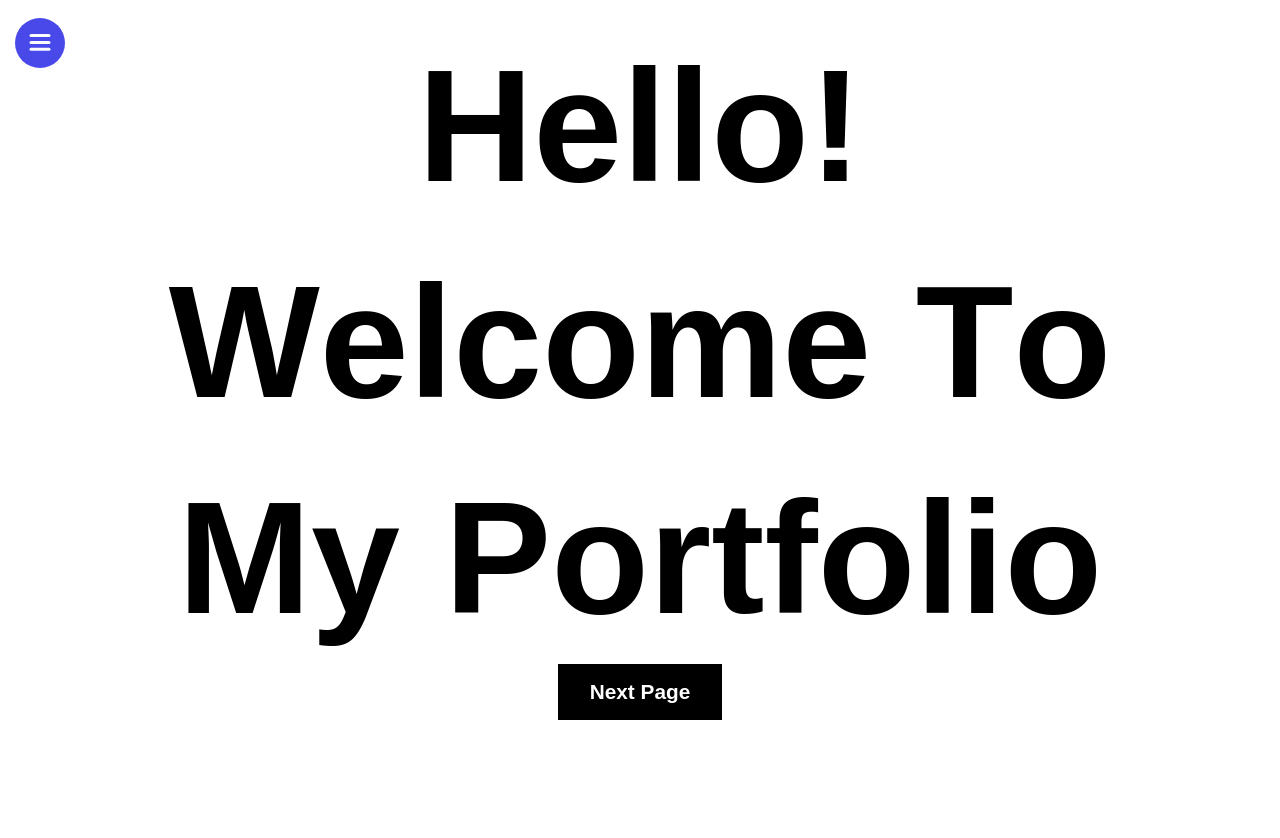
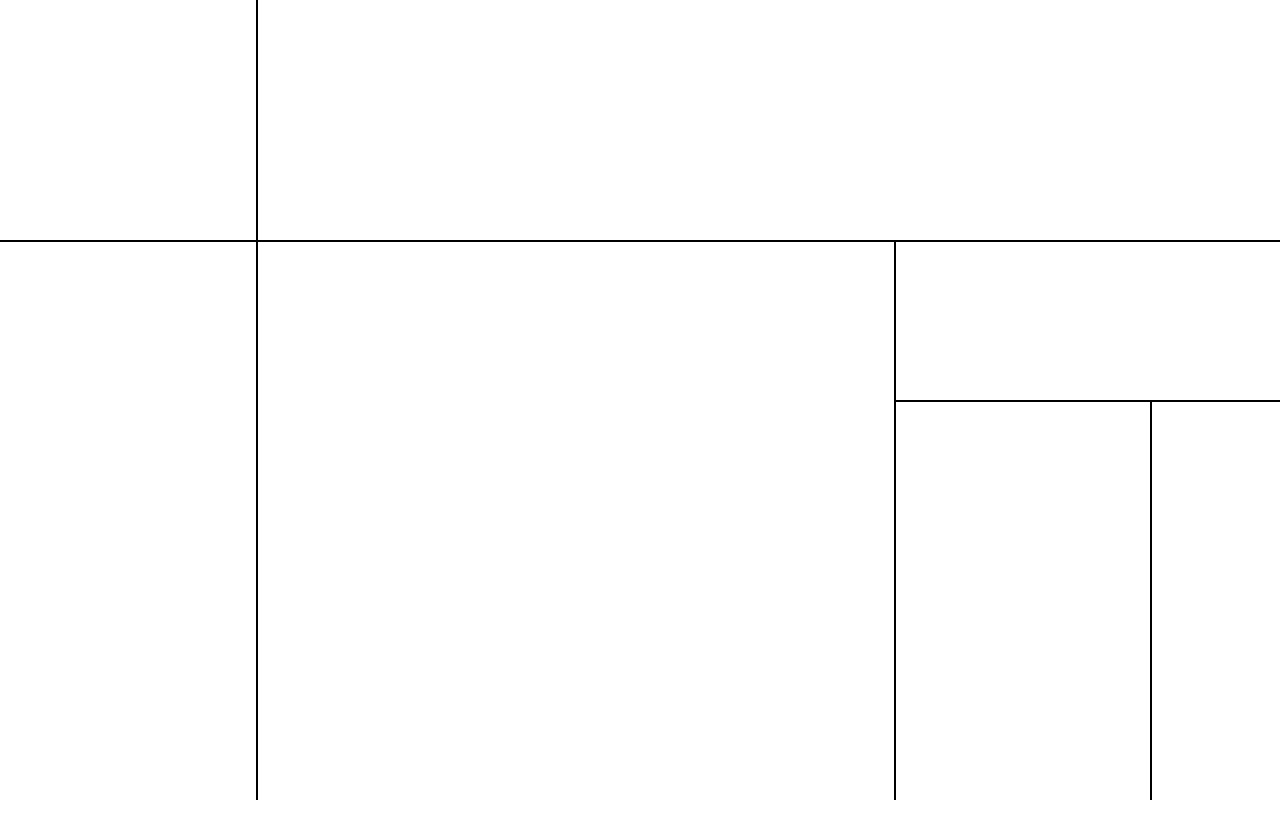
Before and after one commit to gaebonglee/gayoung_portfolio, a React (Create React App) app: page / in a window 1280 px wide. Shown: the top 838 px of the page. After the commit the page ends 800 px from the top, so only its background shows below. Built offline with nearby package versions, Linux system fonts and the light colour scheme.

Commit message:
선 긋기 완료

```diff
--- a/src/App.tsx
+++ b/src/App.tsx
@@ -1,10 +1,11 @@
 import React from "react";
 import "./App.scss";
+import DrawingLines from "./components/me/DrawingLines";
 // import Background from "./components/Background";
 // import Intro from "./pages/Intro";
 // import AboutMe from "./pages/AboutMe";
 // import Projects from "./pages/Projects";
-import IntroPage from "./pages/IntroPage";
+// import IntroPage from "./pages/IntroPage";
 
 const App: React.FC = () => {
   return (
@@ -15,7 +16,8 @@ const App: React.FC = () => {
         <AboutMe />
         <Projects />
       </div> */}
-      <IntroPage />
+      {/* <IntroPage /> */}
+      <DrawingLines />
     </div>
   );
 };
--- /dev/null
+++ b/src/components/button/IntroNext.tsx
@@ -0,0 +1,12 @@
+import React from "react";
+import "../../style/desktop/button/IntroNext.scss";
+
+const IntroNext: React.FC = () => {
+  return (
+    <div>
+      <button className="nextButton">Next Page</button>
+    </div>
+  );
+};
+
+export default IntroNext;
--- a/src/components/intro/Intro.tsx
+++ b/src/components/intro/Intro.tsx
@@ -1,15 +1,13 @@
 import React from "react";
-// import { motion } from "framer-motion";
-import Menubar from "../menubar/Menubar";
 import "../../style/desktop/intro/Intro.scss";
 import IntroText from "./IntroText";
+import IntroNext from "../button/IntroNext";
 
 const Intro: React.FC = () => {
   return (
     <section className="IntroSection">
       <IntroText />
-
-      <button className="nextButton">Next Page</button>
+      <IntroNext />
     </section>
   );
 };
--- a/src/components/intro/IntroText.tsx
+++ b/src/components/intro/IntroText.tsx
@@ -1,7 +1,7 @@
 import React from "react";
 import "../../style/desktop/intro/IntroText.scss";
 
-const introText: React.FC = () => {
+const IntroText: React.FC = () => {
   return (
     <div className="textWrap">
       <h1>
@@ -43,4 +43,4 @@ const introText: React.FC = () => {
   );
 };
 
-export default introText;
+export default IntroText;
--- /dev/null
+++ b/src/components/me/DrawingLines.tsx
@@ -0,0 +1,20 @@
+import React, { useEffect } from "react";
+import "../../style/desktop/me/DrawingLines.scss";
+
+const DrawingLines: React.FC = () => {
+  return (
+    <div className="line-container">
+      <div className="verticalityLine">
+        <div className="left"></div>
+        <div className="middle"></div>
+        <div className="right"></div>
+      </div>
+      <div className="horizontalLine">
+        <div className="top"></div>
+        <div className="bottom"></div>
+      </div>
+    </div>
+  );
+};
+
+export default DrawingLines;
--- /dev/null
+++ b/src/style/desktop/button/IntroNext.scss
@@ -0,0 +1,20 @@
+@import "../../common.scss";
+
+.nextButton {
+  cursor: pointer;
+  align-self: center;
+  margin-top: auto;
+  margin-bottom: 20px;
+  background-color: black;
+  color: white;
+  border: none;
+  font-size: 1.3rem;
+  font-weight: 600;
+  padding: 1rem 2rem;
+  transition: 0.15s;
+
+  &:hover {
+    color: $neonblue1;
+    background-color: $neongreen;
+  }
+}
--- a/src/style/desktop/intro/Intro.scss
+++ b/src/style/desktop/intro/Intro.scss
@@ -9,22 +9,3 @@
   text-align: center;
   padding: 20px;
 }
-
-.nextButton {
-  cursor: pointer;
-  align-self: center;
-  margin-top: auto;
-  margin-bottom: 20px;
-  background-color: black;
-  color: white;
-  border: none;
-  font-size: 1.3rem;
-  font-weight: 600;
-  padding: 1rem 2rem;
-  transition: 0.15s;
-
-  &:hover {
-    color: $neonblue1;
-    background-color: $neongreen;
-  }
-}
--- a/src/style/desktop/intro/IntroText.scss
+++ b/src/style/desktop/intro/IntroText.scss
@@ -9,8 +9,8 @@
   overflow: hidden;
 
   h1 {
-    margin: 1rem 0;
-    font-size: 10rem; // 필요에 따라 글꼴 크기 조정
+    margin: 0;
+    font-size: 9rem;
     display: flex;
   }
 
--- /dev/null
+++ b/src/style/desktop/me/DrawingLines.scss
@@ -0,0 +1,100 @@
+.line-container {
+  width: 100%;
+  height: 100vh;
+  overflow: hidden;
+  position: relative;
+}
+
+.horizontalLine {
+  .top {
+    width: 100%;
+    height: 2px;
+    background-color: black;
+    position: absolute;
+    top: 30%;
+    right: 0;
+    animation: hLineTop 2.5s forwards;
+  }
+  .bottom {
+    width: 100%;
+    height: 2px;
+    background-color: black;
+    position: absolute;
+    top: 50%;
+    right: 0;
+    animation: hLineBottom 3s forwards;
+  }
+}
+.verticalityLine {
+  .left {
+    width: 2px;
+    height: 100%;
+    background-color: black;
+    position: absolute;
+    left: 20%;
+    animation: vLineLeft 2.5s forwards;
+  }
+  .middle {
+    width: 2px;
+    height: 100%;
+    background-color: black;
+    position: absolute;
+    right: 30%;
+    bottom: 0;
+    animation: vLineMiddle 3s forwards;
+  }
+  .right {
+    width: 2px;
+    height: 100%;
+    background-color: black;
+    position: absolute;
+    right: 10%;
+    bottom: 0;
+    animation: vLineRight 2.5s forwards;
+  }
+}
+
+@keyframes hLineTop {
+  from {
+    width: 0;
+  }
+  to {
+    width: 100%;
+  }
+}
+
+@keyframes hLineBottom {
+  from {
+    width: 0;
+  }
+  to {
+    width: 30%;
+  }
+}
+
+@keyframes vLineLeft {
+  from {
+    height: 0;
+  }
+  to {
+    height: 100%;
+  }
+}
+
+@keyframes vLineMiddle {
+  from {
+    height: 0;
+  }
+  to {
+    height: 70%;
+  }
+}
+
+@keyframes vLineRight {
+  from {
+    height: 0;
+  }
+  to {
+    height: 50%;
+  }
+}
```
Also changed, not shown: src/components/me/Imoge.tsx (added).
